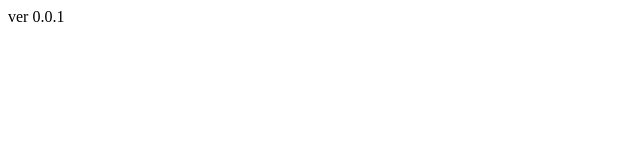
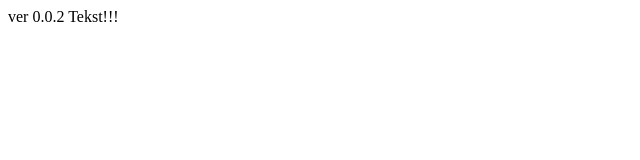
Before and after one commit to GrzesiekBida/YouTube, a plain HTML site: page index.html in a window 1280 px wide. Shown: the full height of the page, 0-640 px from the left. Drawn offline with Linux system fonts and the light colour scheme.

Commit message:
0,0,2
zmiany 1

```diff
--- a/index.html
+++ b/index.html
@@ -6,7 +6,9 @@
 </head>
 
 <body>
-ver 0.0.1
+ver 0.0.2
+
+Tekst!!!
 </body>
 
 </html>
```
